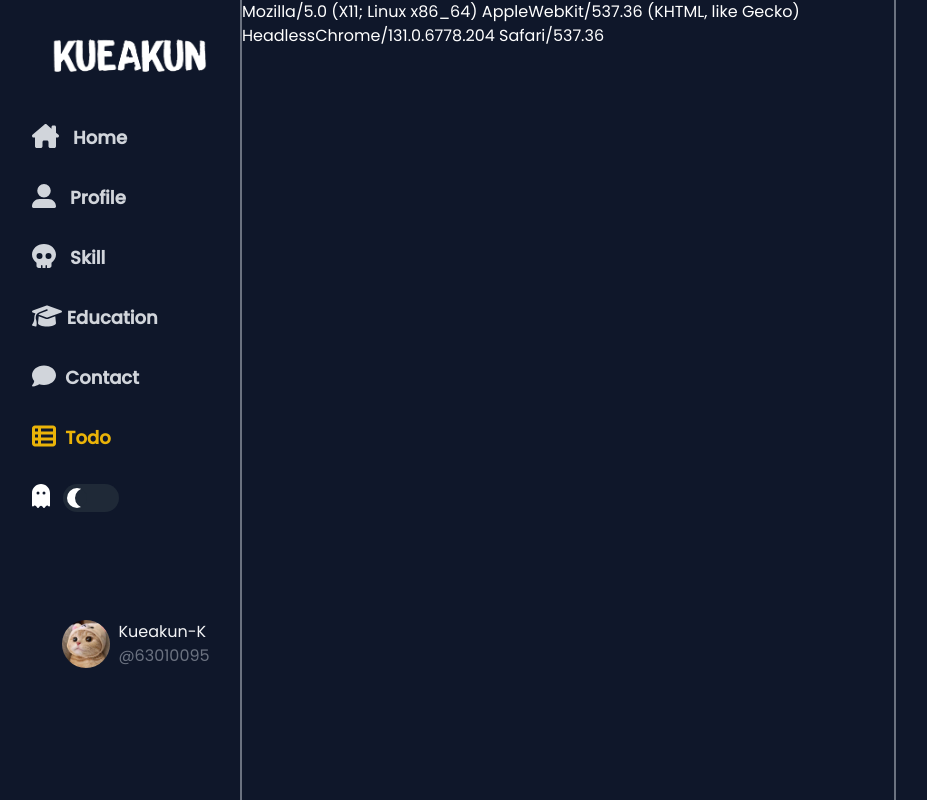
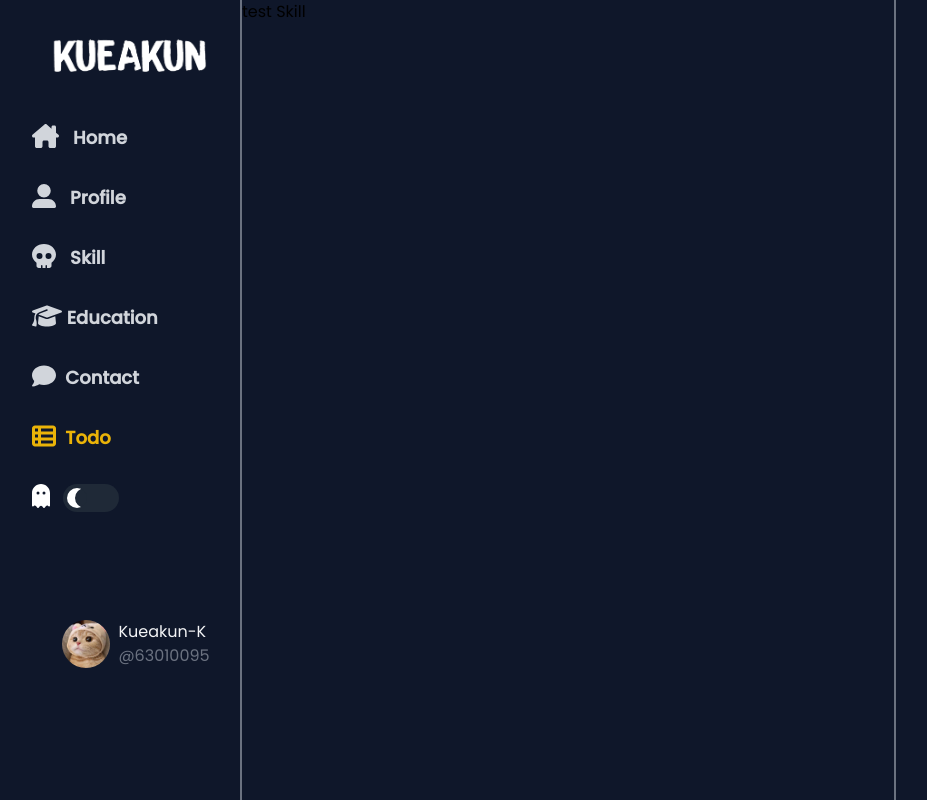
Before and after one commit to Kueakun-K/Kueakun, a React (Create React App) app: page /todo in a window 1280 px wide. Shown: the whole page, without its empty margins (176-1103 px from the left). Built offline with nearby package versions, Linux system fonts and the light colour scheme.

Commit message:
change todo

```diff
--- a/src/Pages/Todo.jsx
+++ b/src/Pages/Todo.jsx
@@ -1,25 +1,24 @@
 const Todo = () => {
-    let agent = navigator.userAgent;
+    // let agent = navigator.userAgent;
     // let test = navigator.storage;
-    console.log(navigator.connection);
-    const memory = navigator.deviceMemory
-    console.log (`This device has at least ${memory}GiB of RAM.`)
-    console.log('Concurrency', navigator.hardwareConcurrency)
-    console.log(navigator.hid)
-    console.log(navigator.keyboard)
-    console.log(navigator.language)
-    console.log(navigator.languages)
-    console.log(navigator.locks)
-    console.log(navigator.serial.grtPorts)
-    console.log(navigator.storage)
-    console.log(window.name)
-    console.log(navigator.userAgentData.brands);
+    // console.log(navigator.connection);
+    // const memory = navigator.deviceMemory
+    // console.log (`This device has at least ${memory}GiB of RAM.`)
+    // console.log('Concurrency', navigator.hardwareConcurrency)
+    // console.log(navigator.hid)
+    // console.log(navigator.keyboard)
+    // console.log(navigator.language)
+    // console.log(navigator.languages)
+    // console.log(navigator.locks)
+    // console.log(navigator.serial.grtPorts)
+    // console.log(navigator.storage)
+    // console.log(window.name)
+    // console.log(navigator.userAgentData.brands);
 
     return(
-        <div className="text-white">
-            {agent}
-            {/* {test} */}
-        </div>
+        <div>
+        <span>test Skill</span>
+      </div>
     )
 }
 
```
